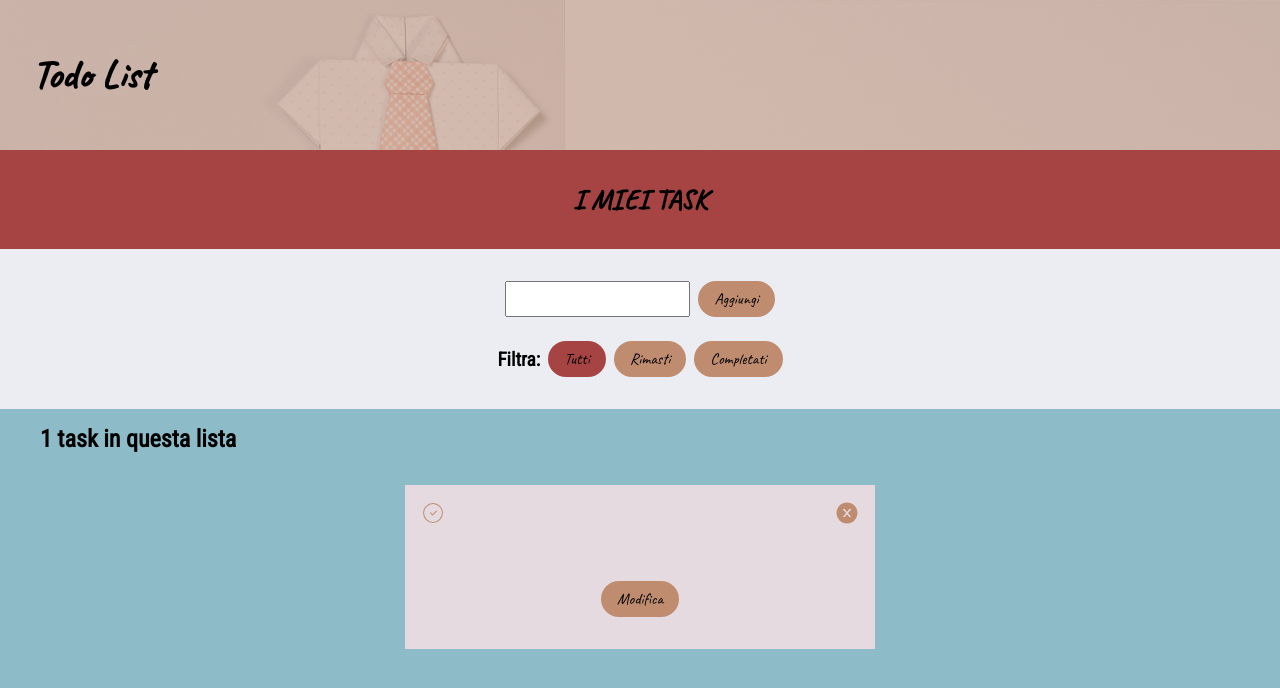
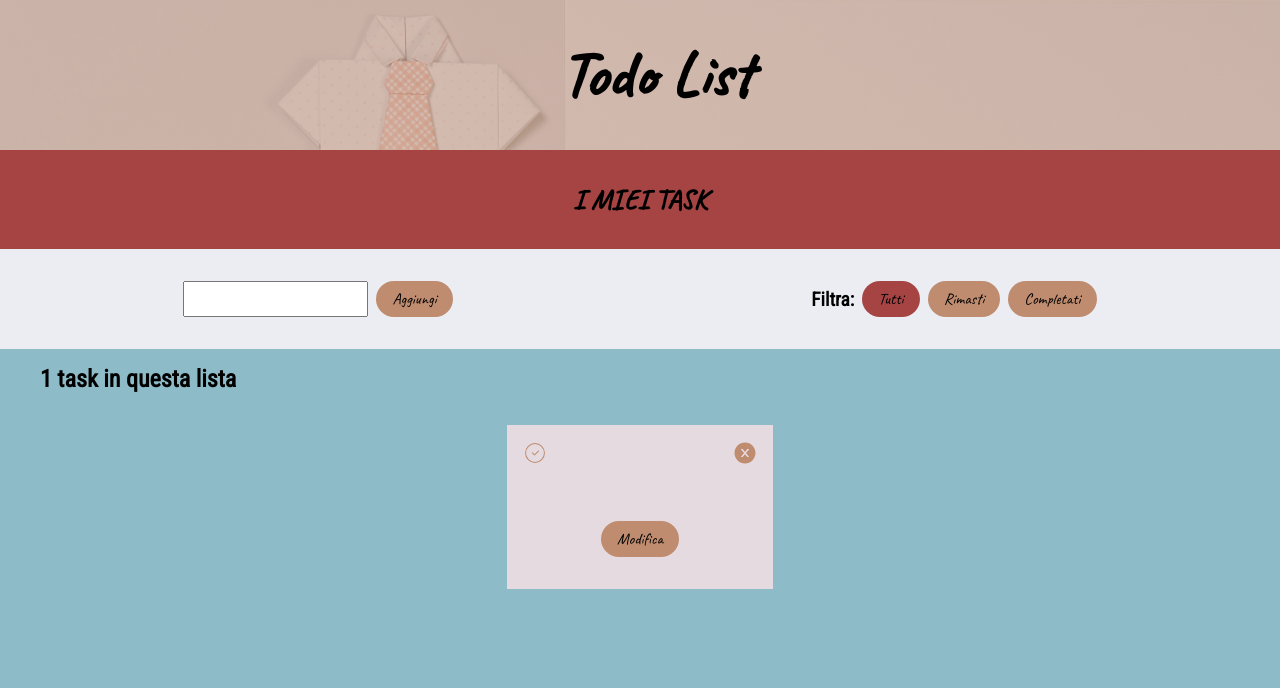
Before and after one commit to serenagaiascicolone/todo-list-redux-react-me, a React (Create React App) app: page / in a window 1280 px wide. Both pictures are taken after a click on the button "Aggiungi". Shown: the top 688 px of the page. Built offline with nearby package versions, Linux system fonts and the light colour scheme.

Commit message:
added media queries and event keyUp form

```diff
--- a/src/components/Form.js
+++ b/src/components/Form.js
@@ -14,12 +14,18 @@ dispatch(addNewTask(newTask))
 setNewTask('')
 }
 
+function handleKeyUp (e) {
+    if(e.key === 'Enter'){
+        handleAdd()
+    }
+}
+
 
     return (
         <>
      <section className="add-and-filter-tasks">
      <div className="add-task">
-     <input type="text" value={newTask} onChange ={(e) => setNewTask(e.target.value)}/>
+     <input type="text" value={newTask} onChange ={(e) => setNewTask(e.target.value)} onKeyUp={handleKeyUp}/>
      <button onClick={handleAdd}>Aggiungi</button>
      </div>
      <FilterButtonList />
--- a/src/index.css
+++ b/src/index.css
@@ -61,14 +61,11 @@ h1, h2, h3, h4, h5, h6, p {
   gap: 1rem;
 }
 
-.todo-list-header svg {
-  padding: 1rem;
-}
 
 .todo-list-header h1 {
   padding-left: 2rem;
   font-family: var(--title-font);
-  font-size: 2.5rem;
+  font-size: 3rem;
   text-align: center;
 }
 
@@ -181,10 +178,6 @@ button:hover  {
   padding: 1rem 1rem;
   justify-content: center;
   background-color: var(--primary-color);
-  /* background-image: url(./img/tagliata.jpg);
-  background-position: center ;
-  background-size: cover; */
-  /* height: 100vh; */
 }
 
 .task-container {
--- a/src/index.js
+++ b/src/index.js
@@ -5,7 +5,7 @@ import { store } from './app/store';
 import App from './App';
 import reportWebVitals from './reportWebVitals';
 import './index.css';
-
+import './media-queries.css';
 const container = document.getElementById('root');
 const root = createRoot(container);
 
--- /dev/null
+++ b/src/media-queries.css
@@ -0,0 +1,40 @@
+@media (min-width: 768px) {
+
+    .todo-list-header {
+        justify-content: center;
+    }
+
+    .todo-list-header h1 {
+        font-size: 4rem;
+      }
+
+
+    .add-and-filter-tasks {
+        justify-content: space-around;
+        flex-direction: row;
+
+    }
+
+        .tasks-container {
+        justify-content: start;
+
+        }
+
+
+        .task-container {
+        width: calc((100% - 2rem)/4);
+        }
+}
+
+@media (min-width: 768px) {
+
+    .tasks-container {
+        justify-content: center;
+
+        }
+
+
+    .task-container {
+        width: calc((100% - 2rem)/6);
+        }
+}
```
